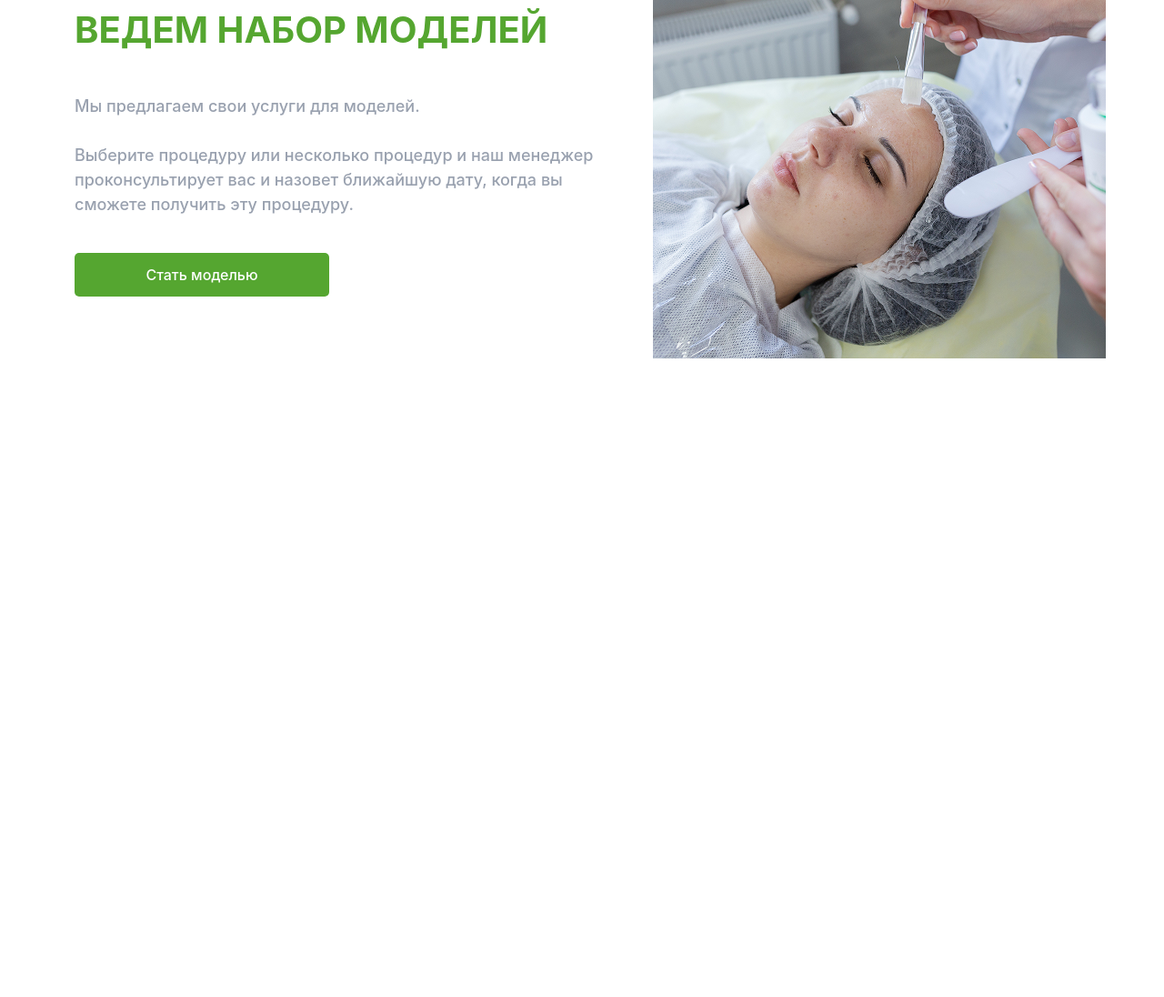
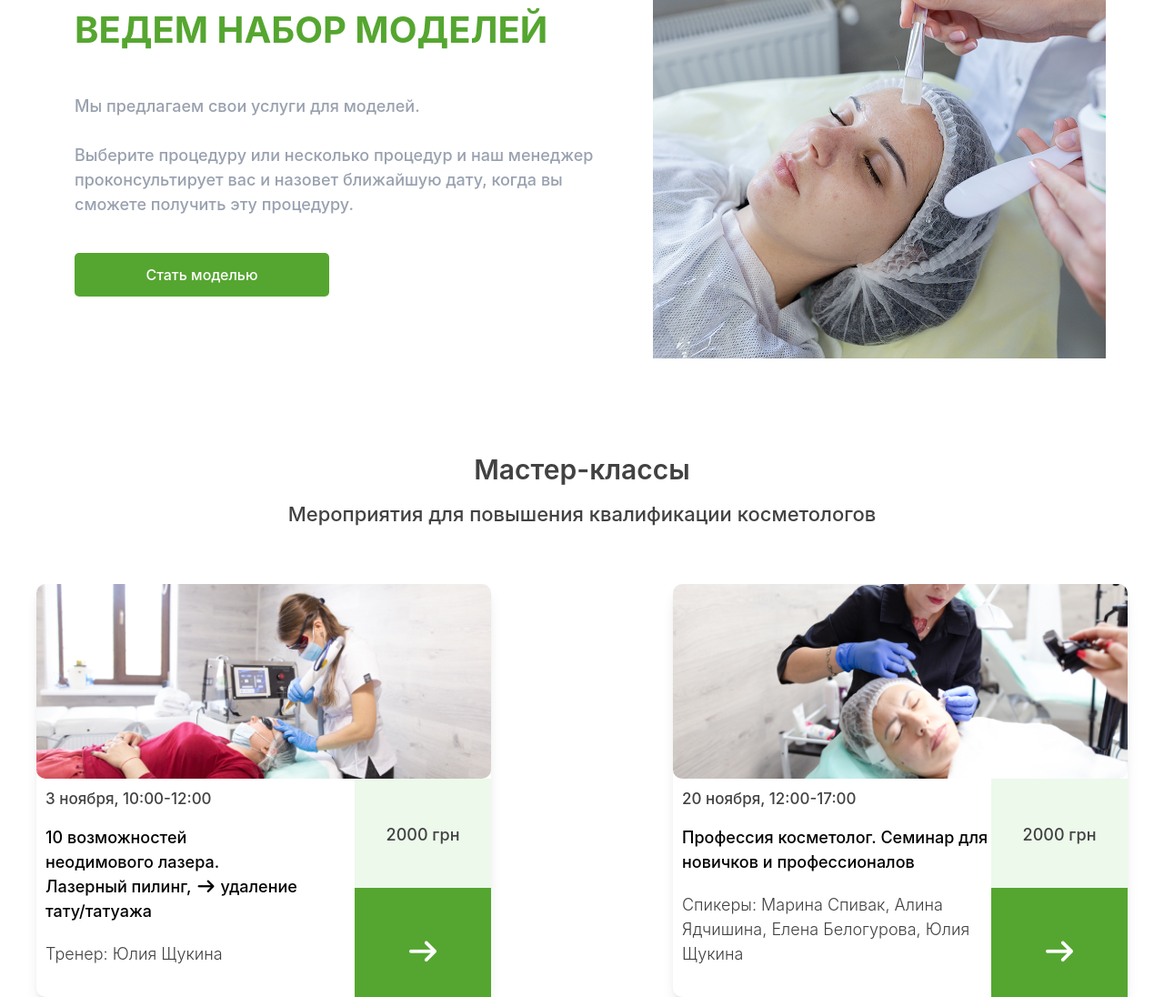
Before and after one commit to usmonnh-hub/ValMari, a website: page index.html in a window 1280 px wide. Shown: the part 2964-4060 px from the top of the page at 91% size. Before the commit the page ends 3358 px from the top, so only its background shows below. Drawn offline with nearby package versions, Linux system fonts and the light colour scheme; files that its build step writes are made by us from their sources.

Commit message:
section 5

```diff
--- a/index.html
+++ b/index.html
@@ -141,10 +141,10 @@
           <img src="src/U3mon-images/Курсы косметологии2.png" alt="" class="w-full h-[210px] lg:h-[240]">
         </div>
         <div class="w-[48%] ml-[10px] lg:w-[32%] lg:ml-0">
-          <img src="src/U3mon-images/Курсы косметологии2.png" alt="" class="w-full h-[110px] lg:h-[190px]">
+          <img src="src/U3mon-images/Курсы косметологии2.png" alt="" class="w-full h-[140px] lg:h-[190px]">
         </div>
         <div class="w-[46%]  lg:w-[30%]">
-          <img src="src/U3mon-images/Курсы косметологии3.png" alt="" class="w-full h-[110px] lg:h-[190px]">
+          <img src="src/U3mon-images/Курсы косметологии3.png" alt="" class="w-full h-[140px] lg:h-[190px]">
         </div>
         <div class="w-[97%] m-auto  lg:w-[33%] lg:m-0">
           <img src="src/U3mon-images/Курсы косметологии4.png" alt="" class="w-full h-[190px] lg:h-[190px]">
@@ -163,5 +163,59 @@
             <img src="src/U3mon-images/sda.png" alt="">
         </div>
     </section>
+    <section>
+      <h1 class="text-center text-[#424242] text-[30px] mt-[100px] font-[600]">Мастер-классы</h1>
+      <h3 class="text-center text-[#424242] lg:text-[22px] mt-[10px] font-[500]">Мероприятия для повышения квалификации косметологов</h3>
+      <div class="bg-[#ffffff] mt-[50px] flex flex-col lg:max-w-[1200px] lg:m-auto lg:flex lg:flex-row lg lg:gap-[200px] lg:mt-[60px]">
+        <div class="bg-[#ffffff] rounded-[10px] w-[95%] m-auto shadow-lg">
+          <img src="src/U3mon-images/Rectangle 200.png" alt="" class="rounded-[10px]">
+          <div class="flex justify-between">
+            <div>
+          <p class="ml-[10px] text-[17px] text-[#424242] font-[500] mt-[10px]">3 ноября, 10:00-12:00</p>
+          <div class="flex items-center mt-[15px]">
+            <h1 class="ml-[10px] text-[18px] font-[550]">10 возможностей <br> неодимового лазера. <br> Лазерный пилинг, <i class="fa-solid fa-arrow-right"></i> удаление <br> тату/татуажа </h1>
+            </div>
+            <h3 class="text-[18px] font-[350] text-[#424242] ml-[10px] mt-[20px]">Тренер: Юлия Щукина</h3>
+          </div>
+          <div>
+            <div class="bg-[#ECF9EB] h-[120px] w-[150px]">
+              <p class="text-transparent">.</p>
+              <p class="text-transparent">.</p>
+              <h3 class="text-[#424242] text-[18px] font-[550] text-center ">2000 грн</h3>
+            </div>
+            <div class="bg-[#55A630] h-[120px] w-[150px]">
+              <p class="text-transparent">.</p>
+              <p class="text-transparent">.</p>
+              <h3 class="text-[#ffffff] text-[30px] font-[300] text-center "><i class="fa-solid fa-arrow-right"></i></h3>
+            </div>
+          </div>
+          </div>
+        </div>
+        <div class="bg-[#ffffff] rounded-[10px] lg:mt-0 w-[95%] mt-[50px] m-auto shadow-lg">
+          <img src="src/U3mon-images/Rectangle 400.png" alt="" class="rounded-[10px]">
+          <div class="flex justify-between">
+            <div>
+          <p class="ml-[10px] text-[17px] text-[#424242] font-[500] mt-[10px]">20 ноября, 12:00-17:00 </p>
+          <div class="flex items-center mt-[15px]">
+            <h1 class="ml-[10px] text-[18px] font-[550]">Профессия косметолог. Семинар для новичков и профессионалов </h1>
+            </div>
+            <h3 class="text-[18px] font-[350] text-[#424242] ml-[10px] mt-[20px]">Спикеры: Марина Спивак, Алина Ядчишина, Елена Белогурова, Юлия Щукина</h3>
+          </div>
+          <div>
+            <div class="bg-[#ECF9EB] h-[120px] w-[150px]">
+              <p class="text-transparent">.</p>
+              <p class="text-transparent">.</p>
+              <h3 class="text-[#424242] text-[18px] font-[550] text-center ">2000 грн</h3>
+            </div>
+            <div class="bg-[#55A630] h-[120px] w-[150px]">
+              <p class="text-transparent">.</p>
+              <p class="text-transparent">.</p>
+              <h3 class="text-[#ffffff] text-[30px] font-[300] text-center "><i class="fa-solid fa-arrow-right"></i></h3>
+            </div>
+          </div>
+          </div>
+        </div>
+      </div>
+    </section>
 </body>
 </html>
```
Also changed, not shown: src/U3mon-images/Rectangle 200.png (added), src/U3mon-images/Rectangle 400.png (added).
